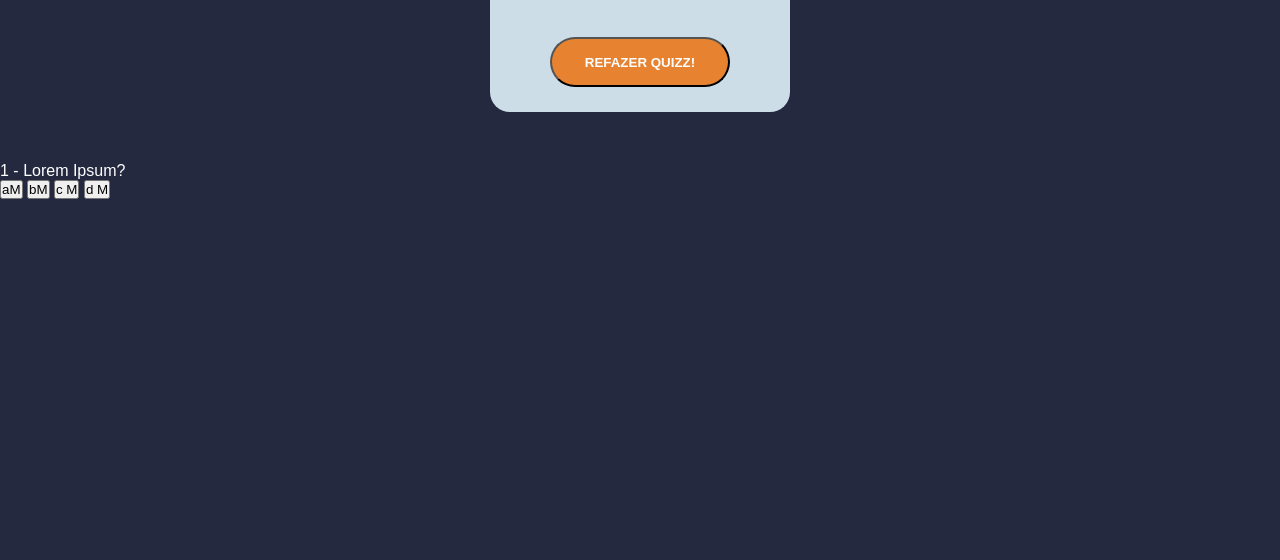
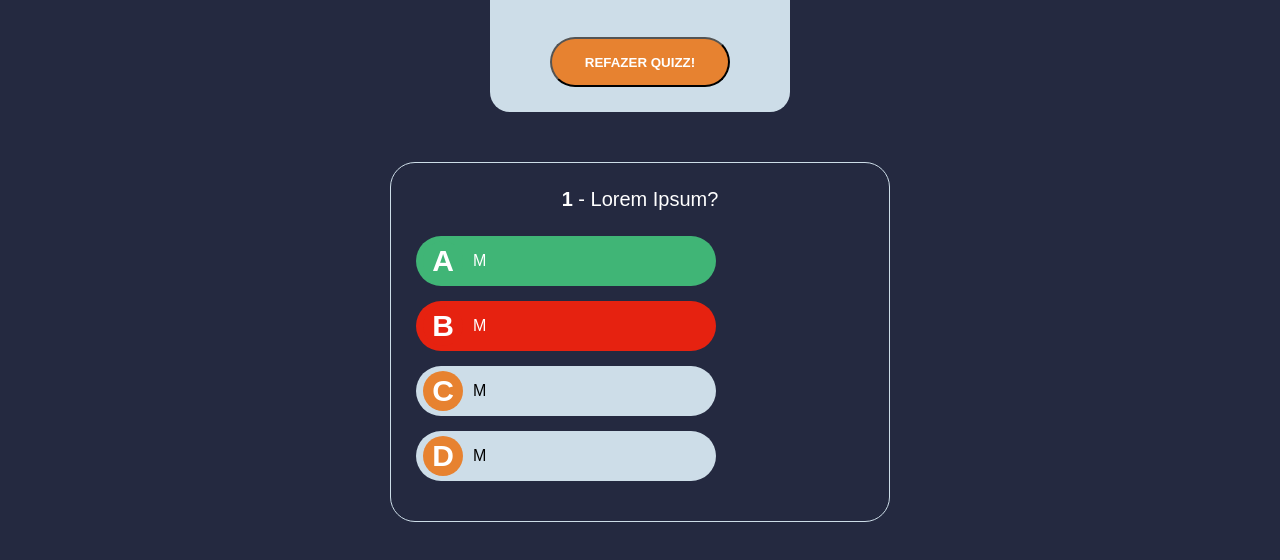
Before and after one commit to anaVitoriaLouro/quizz-JS, a plain HTML site: page index.html in a window 1280 px wide. Shown: the part 316-876 px from the top of the page. Before the commit the page ends 800 px from the top, so only its background shows below. Drawn offline with Linux system fonts and the light colour scheme.

Commit message:
:lipstick: Estilizando o quizz e answer container

```diff
--- a/css/style.css
+++ b/css/style.css
@@ -73,3 +73,75 @@ body {
     border-color: #E78230;
     color: #E78230;
 }
+
+
+/* QUIZZ CONTAINER */
+#quizz-container {
+    width: 500px;
+    margin: 50px auto;
+    border: 1px solid #CDDDE8;
+    padding: 25px;
+    border-radius: 25px;
+}
+
+#question {
+    text-align: center;
+    margin-bottom: 25px;
+    font-size: 20px;
+}
+
+#question-number {
+    font-weight: bold;
+}
+
+#answers-box button {
+    display: flex;
+    align-items: center;
+    margin: 15px 0;
+    width: 300px;
+    height: 50px;
+    border-radius: 25px;
+    background-color: #CDDDE8;
+    border: 2px solid transparent;
+    text-align: left;
+    padding-left: 5px;
+    color: #000;
+    cursor: pointer;
+    transition: .5s;
+}
+
+#answers-box button:hover {
+    background-color: #E78230;
+    color: #FFF;
+}
+
+#answers-box .btn-letter {
+    font-size: 30px;
+    font-weight: bold;
+    background-color: #E78230;
+    color: #FFF;
+    border-radius: 50%;
+    line-height: 40px;
+    text-align: center;
+    text-transform: uppercase;
+    flex: 1 1 0;
+    max-width: 40px;
+}
+
+.question-answer {
+    flex: 1 1 0;
+    margin-left: 10px;
+    font-size: 16px;
+}
+
+#quizz-container .wrong-answer,
+#quizz-container .wrong-answer .btn-letter {
+    background-color: #E62210;
+    color: #FFF;
+}
+
+#quizz-container .correct-answer,
+#quizz-container .correct-answer .btn-letter{
+    background-color: #40B576;
+    color: #FFF;
+}
```
